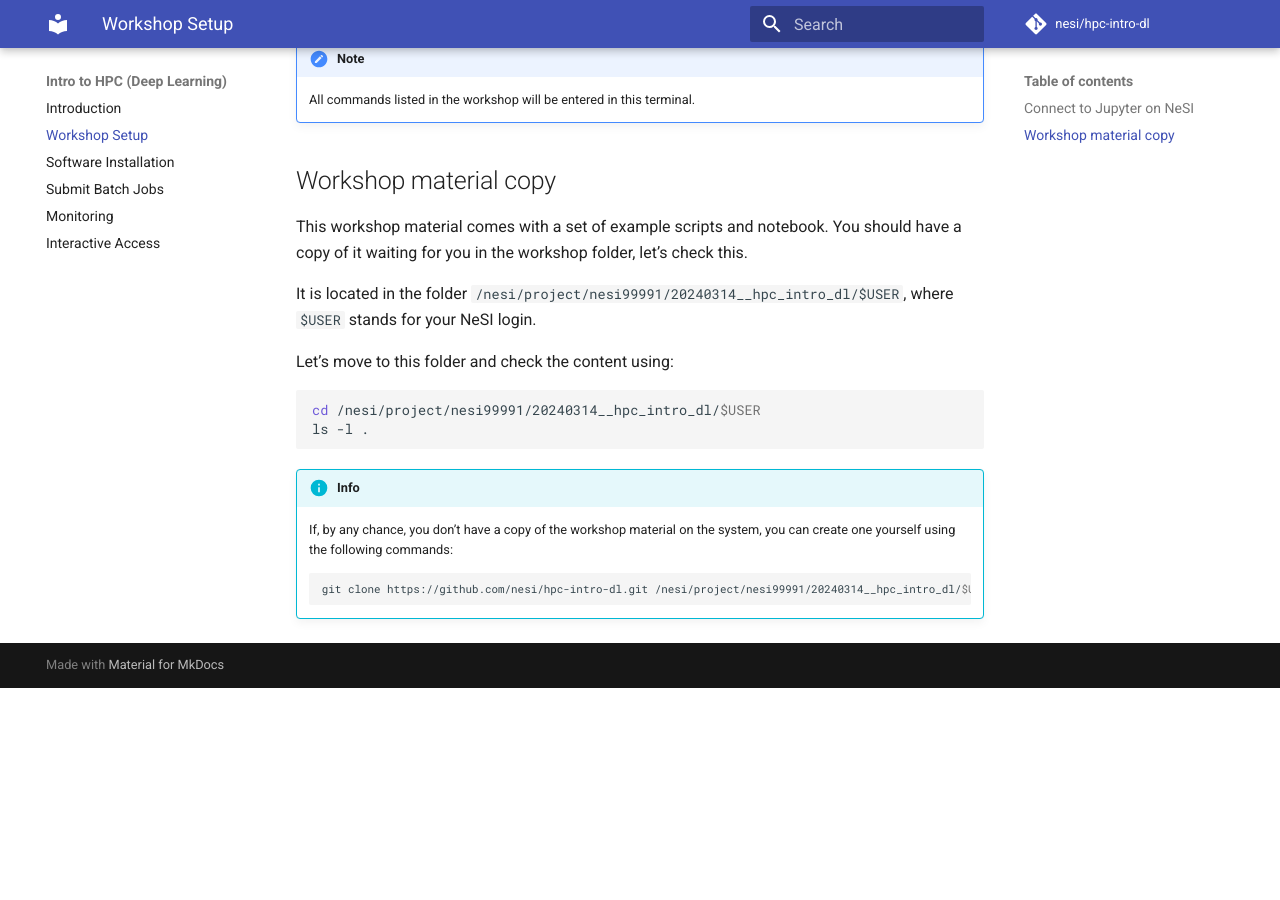
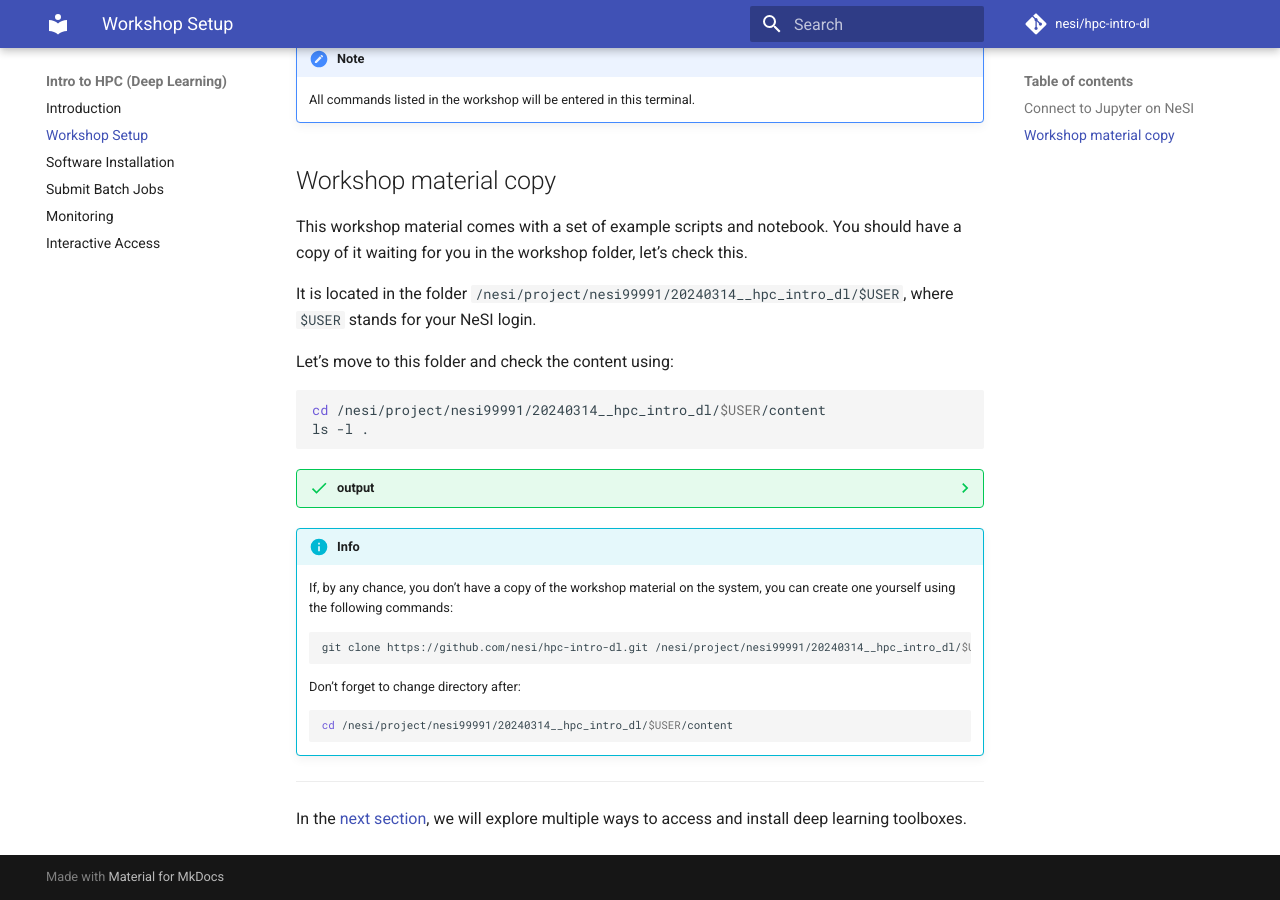
Before and after one commit to nesi/hpc-intro-dl, an MkDocs documentation site: the page built from docs/setup.md, in a window 1280 px wide and 900 px high, scrolled down 1596 px. Built offline with MkDocs 1.6.1 and Material for MkDocs 9.7.7, drawn with Linux system fonts in a browser that asks for light colours; comment, search, counter and statistics services are not loaded; before the commit the page ends 2284 px from its top, so only the background shows below that.

Commit message:
nicer code output and add instructions if missing copy

````diff
--- a/docs/setup.md
+++ b/docs/setup.md
@@ -33,9 +33,15 @@ It is located in the folder `/nesi/project/nesi99991/20240314__hpc_intro_dl/$USE
 Let's move to this folder and check the content using:
 
 ```bash
-cd /nesi/project/nesi99991/20240314__hpc_intro_dl/$USER
+cd /nesi/project/nesi99991/20240314__hpc_intro_dl/$USER/content
 ls -l .
 ```
+
+??? success "output"
+
+    ```
+    TODO add final list here
+    ```
 
 !!! info
 
@@ -44,3 +50,13 @@ ls -l .
     ```bash
     git clone https://github.com/nesi/hpc-intro-dl.git /nesi/project/nesi99991/20240314__hpc_intro_dl/$USER
     ```
+
+    Don't forget to change directory after:
+
+    ```bash
+    cd /nesi/project/nesi99991/20240314__hpc_intro_dl/$USER/content
+    ```
+
+---
+
+In the [next section](install.md), we will explore multiple ways to access and install deep learning toolboxes.
````
